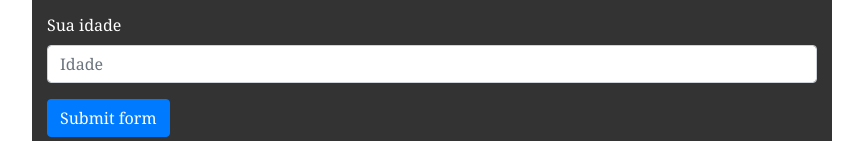
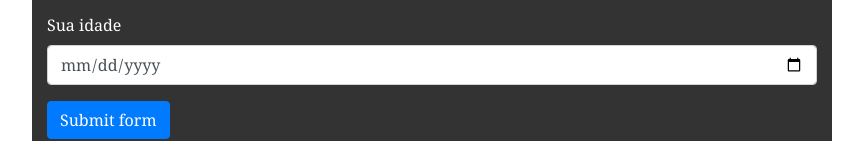
Before and after one commit to sealove20/projetofinalweb1, a plain HTML site: page cadastro.html in a window 1280 px wide. Shown: the part 503-644 px from the top of the page, without its empty margins (208-1071 px from the left). Drawn offline with nearby package versions, Linux system fonts and the light colour scheme.

Commit message:
tipo do campo idade mudado

```diff
--- a/cadastro.html
+++ b/cadastro.html
@@ -65,7 +65,7 @@
                   </div>
                   <div class="form-group col-sm-12">
                      <label for="campoIdade">Sua idade</label>
-                     <input type="number" class="form-control" id="campoIdade" placeholder="Idade">
+                     <input type="date" class="form-control" id="campoIdade" placeholder="Idade">
                   </div>
                </div>
             </form>
```
